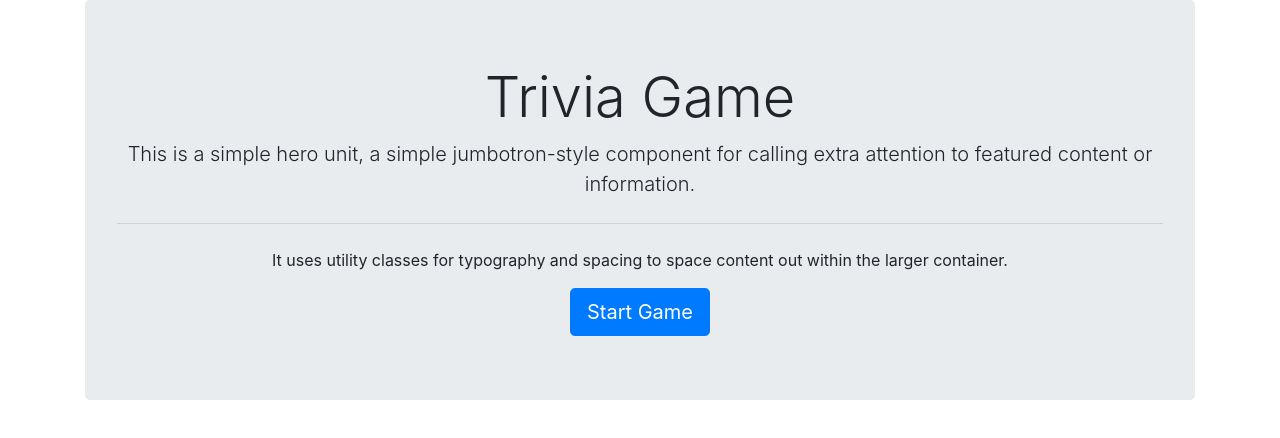
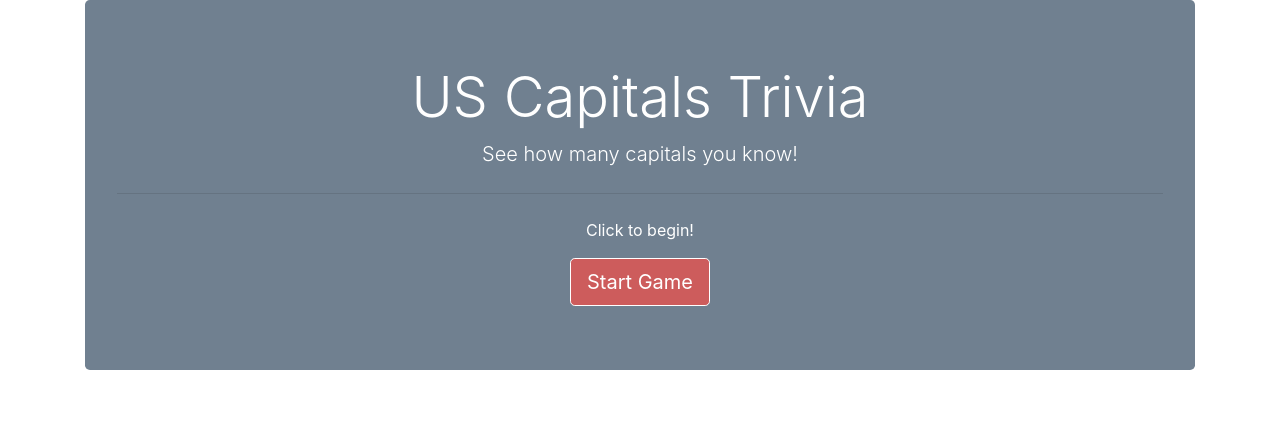
Before and after one commit to ryanweingart/Trivia-Game, a plain HTML site: page index.html in a window 1280 px wide. Drawn offline with nearby package versions, Linux system fonts and the light colour scheme.

Commit message:
added css to jumbotron

```diff
--- a/assets/css/style.css
+++ b/assets/css/style.css
@@ -0,0 +1,15 @@
+.jumbotron {
+    background-color: slategray;
+    color: white;
+}
+
+.btn {
+    background-color: indianred;
+    color: white;
+    border: solid 1px white;
+}
+
+.btn:hover {
+    background-color: cadetblue;
+    color: white;
+}
--- a/index.html
+++ b/index.html
@@ -12,12 +12,13 @@
 <body>
     <div class="container">
             <div class="jumbotron text-center">
-                    <h1 class="display-4">Trivia Game</h1>
-                    <p class="lead">This is a simple hero unit, a simple jumbotron-style component for calling extra attention to featured content or information.</p>
+                    <h1 class="display-4">US Capitals Trivia</h1>
+                    <p class="lead">See how many capitals you know!</p>
                     <hr class="my-4">
-                    <p>It uses utility classes for typography and spacing to space content out within the larger container.</p>
-                    <a id="start" class="btn btn-primary btn-lg" href="#" role="button">Start Game</a>
+                    <p>Click to begin!</p>
+                    <a id="start" class="btn btn-lg" href="#" role="button">Start Game</a>
                   </div>
+
             <div class="content"></div>
     </div>
 
```
